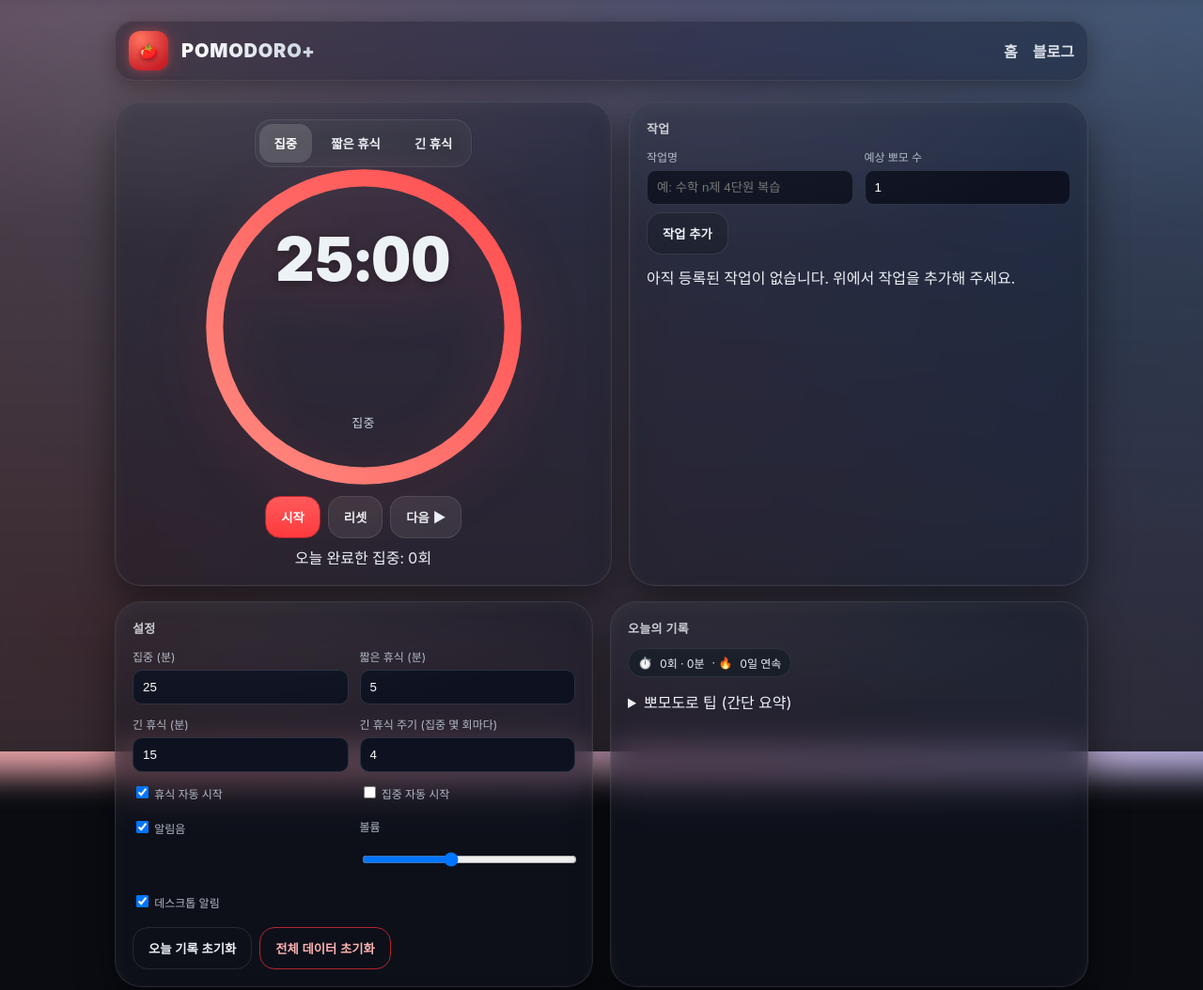
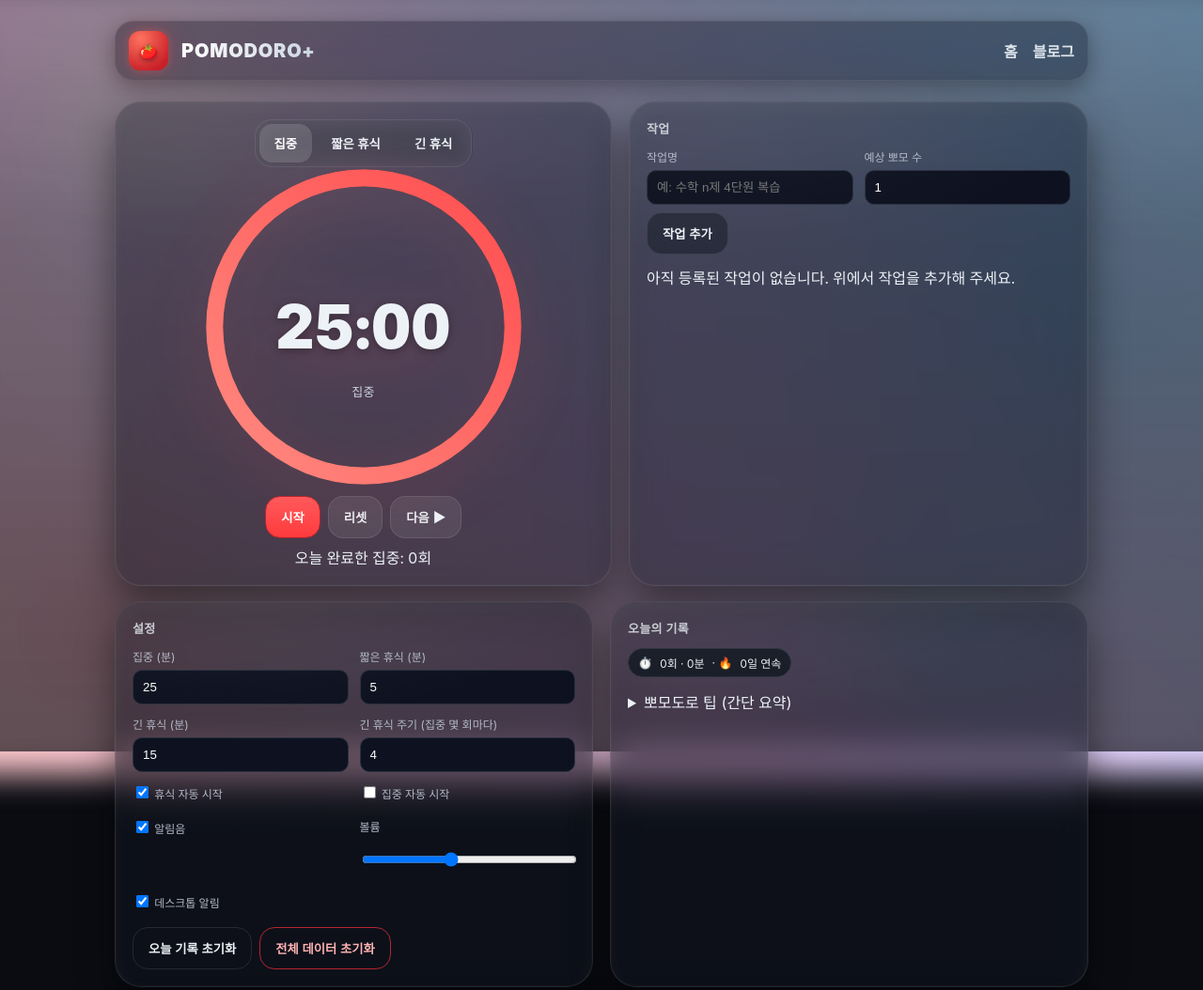
Before and after one commit to lydia-cmyk/lydia-cmyk.github.io, a website: page index.html in a window 1280 px wide. Shown: the top 1054 px of the page at 94% size. Drawn offline with Linux system fonts and the light colour scheme.

Commit message:
Add files via upload

```diff
--- a/index.html
+++ b/index.html
@@ -61,7 +61,7 @@
   content:"";
   position:fixed; inset:0;
   background:url('assets/bg-city.jpg?v=3') center/cover no-repeat;
-  filter:blur(16px) saturate(120%) brightness(0.90);
+  filter:blur(16px) saturate(120%) brightness(1.12);
   transform:scale(1.06);
   z-index:-2;
 }
@@ -71,7 +71,7 @@
   background:
     radial-gradient(1200px 600px at 20% -10%, rgba(255,77,79,.06), transparent 60%),
     radial-gradient(900px 500px at 110% 10%, rgba(138,180,248,.05), transparent 60%),
-    linear-gradient(180deg, rgba(8,10,16,.55), rgba(8,10,16,.70) 30%, rgba(8,10,16,.80));
+    linear-gradient(180deg, rgba(8,10,16,.44), rgba(8,10,16,.56) 30%, rgba(8,10,16,.64));
   z-index:-1;
 }
     /* glass card */
@@ -177,6 +177,14 @@ button{
   .ring{ width:300px;height:300px }
   .mmss{ font-size:56px }
 }
+
+
+/* --- center time exactly in the ring --- */
+.ring{ position:relative; }
+.time{ position:absolute; inset:0; }              /* remove grid centering */
+.time .mmss{ position:absolute; top:50%; left:50%; transform:translate(-50%,-50%); }
+.time .mode{ position:absolute; top:65%; left:50%; transform:translateX(-50%); }
+.mmss{ line-height:1; }                           /* ensure vertical tightness */
 
 </style>
 </head>
```
